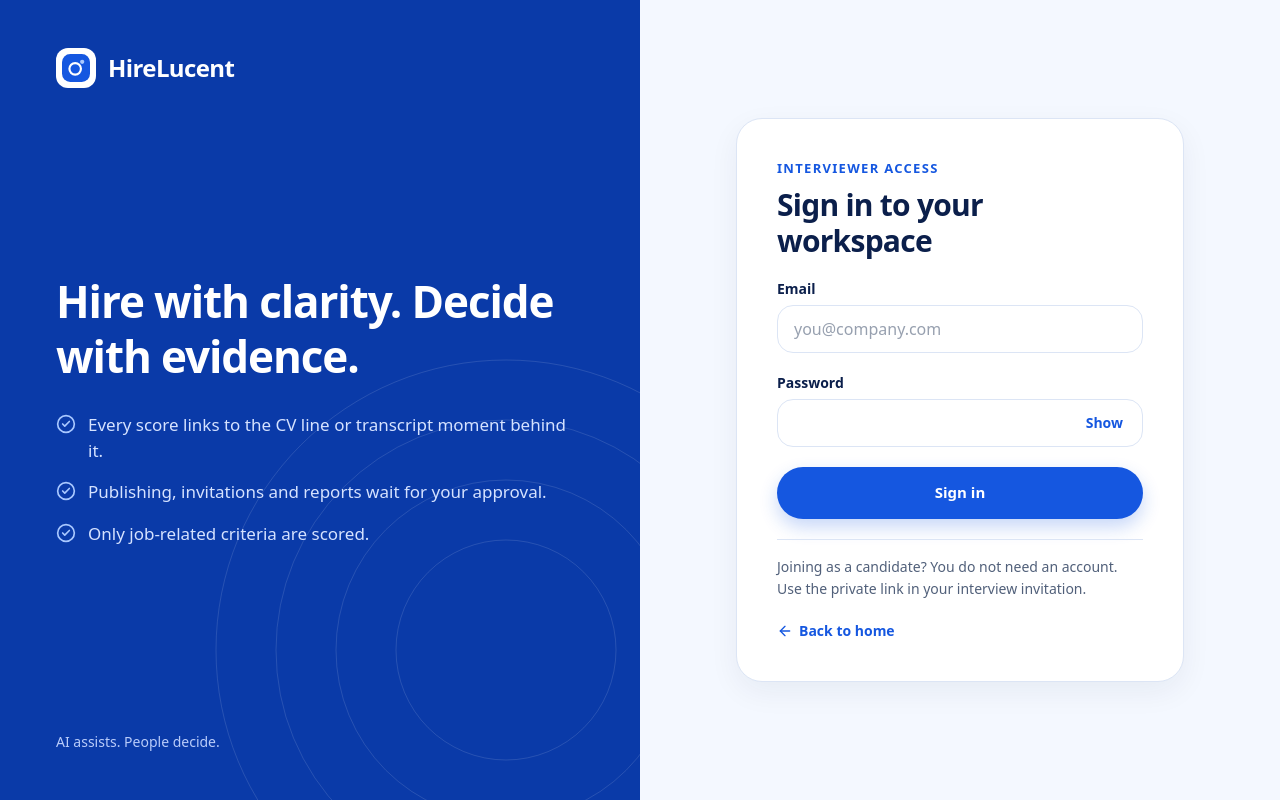
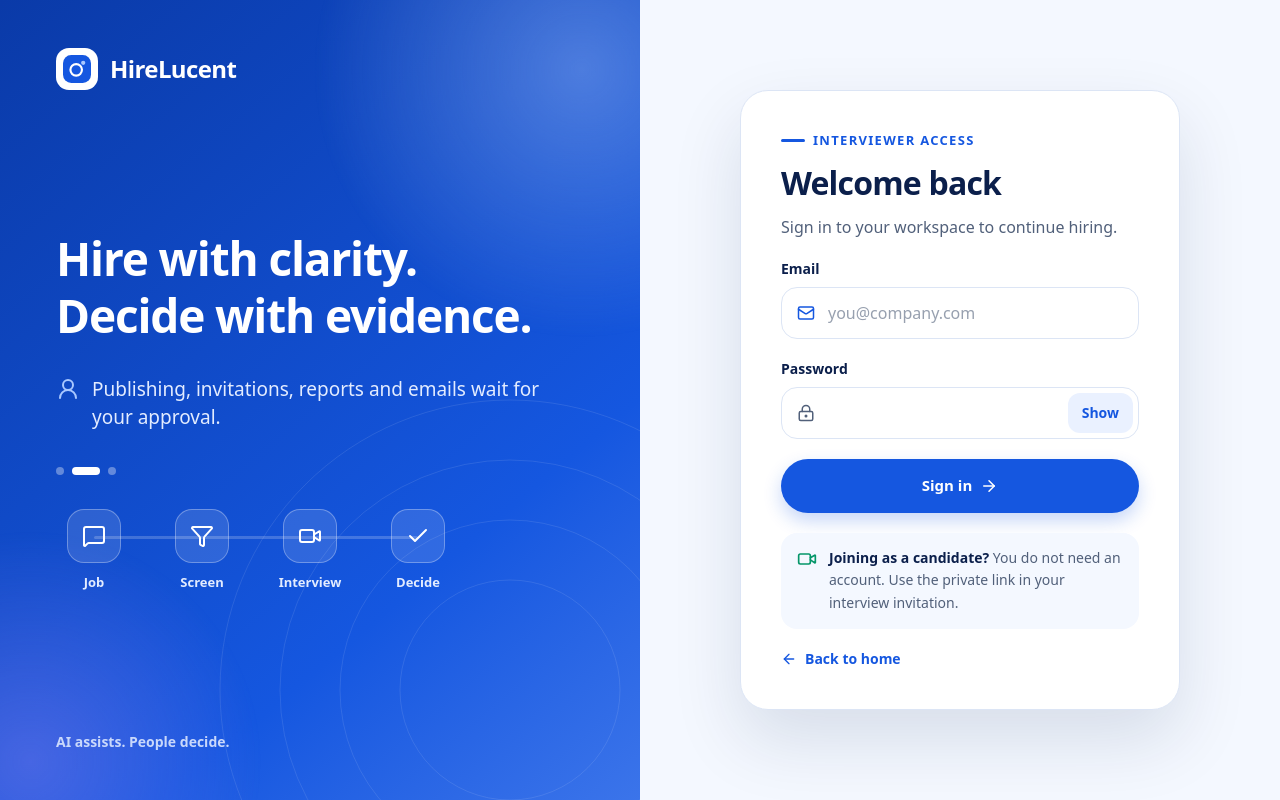
Before and after one commit to farhan065/HireLucent, a React (Vite) app in the folder frontend/: page /login in a window 1280 px wide. Built offline with nearby package versions, Linux system fonts and the light colour scheme.

Commit message:
feat(ui): Refresh the sign-in page
- Add a brand panel with cycling trust points and an animated
  hiring journey

- Restyle the form with field icons, a show/hide password button
  and a note for candidates

- Widen the card and enlarge its text on large screens

Refs #650683

```diff
--- a/frontend/src/pages/LoginPage.jsx
+++ b/frontend/src/pages/LoginPage.jsx
@@ -1,55 +1,135 @@
-import { ArrowLeft, CircleAlert, CircleCheck } from 'lucide-react'
+import {
+  ArrowLeft,
+  ArrowRight,
+  Check,
+  CircleAlert,
+  Filter,
+  Link2,
+  LockKeyhole,
+  Mail,
+  MessageSquare,
+  UserRound,
+  Video,
+} from 'lucide-react'
 import { useState } from 'react'
 import { Link, Navigate, useLocation } from 'react-router'
 import { useAuth } from '../auth/AuthContext.js'
 import Button from '../components/Button.jsx'
 
+// Shown one at a time, each for 4 s of a 12 s cycle.
 const TRUST_POINTS = [
-  'Every score links to the CV line or transcript moment behind it.',
-  'Publishing, invitations and reports wait for your approval.',
-  'Only job-related criteria are scored.',
+  { icon: Link2, text: 'Every score links to the CV line or transcript moment behind it.' },
+  {
+    icon: UserRound,
+    text: 'Publishing, invitations, reports and emails wait for your approval.',
+  },
+  {
+    icon: LockKeyhole,
+    text: 'Only job-related criteria are scored. Raw audio and video are never stored.',
+  },
+]
+
+// The hiring journey: each stage lights up in its own colour in turn.
+const JOURNEY = [
+  { icon: MessageSquare, label: 'Job', color: '#2563eb' },
+  { icon: Filter, label: 'Screen', color: '#7c3aed' },
+  { icon: Video, label: 'Interview', color: '#059669' },
+  { icon: Check, label: 'Decide', color: '#ea580c' },
 ]
 
 const INPUT_CLASS =
-  'h-12 w-full rounded-2xl border-[1.5px] border-line px-4 text-base text-navy placeholder:text-body/60'
+  'h-13 w-full 2xl:h-14 rounded-2xl border-[1.5px] border-line pl-11.5 text-base font-normal text-navy placeholder:text-body/60 focus:border-brand focus:outline-none focus:ring-4 focus:ring-[#dce8ff]'
+
+function delay(seconds) {
+  return { animationDelay: `${seconds}s` }
+}
+
+function TrustPoints() {
+  return (
+    <div className="flex flex-col gap-4">
+      <ul className="relative h-19 motion-reduce:flex motion-reduce:h-auto motion-reduce:flex-col motion-reduce:gap-3">
+        {TRUST_POINTS.map(({ icon: Icon, text }, index) => (
+          <li
+            key={text}
+            className="absolute inset-0 flex animate-tour-panel items-start gap-3 text-[19px] leading-normal text-[#e3ecff] opacity-0 motion-reduce:static motion-reduce:opacity-100"
+            style={delay(index * 4)}
+          >
+            <Icon className="mt-0.5 size-6 shrink-0 text-[#a9c8ff]" aria-hidden="true" />
+            {text}
+          </li>
+        ))}
+      </ul>
+      <div className="flex gap-2 motion-reduce:hidden" aria-hidden="true">
+        {TRUST_POINTS.map((point, index) => (
+          <span
+            key={point.text}
+            className="h-2 w-2 animate-cycle-dot rounded-full bg-white/35"
+            style={delay(index * 4)}
+          />
+        ))}
+      </div>
+    </div>
+  )
+}
+
+function HiringJourney() {
+  return (
+    <div aria-hidden="true" className="relative hidden w-100 justify-between pt-1 sm:flex">
+      <div className="absolute inset-x-9.5 top-7.75 h-0.75 rounded-full bg-white/20" />
+      <div className="absolute inset-x-9.5 top-7.75 h-0.75 animate-journey-track rounded-full bg-linear-to-r from-[#93c5fd] via-[#c4b5fd] via-60% to-[#fdba74]" />
+      <span className="absolute left-7.75 top-6.25 z-2 size-3.75 animate-journey-travel rounded-full bg-white shadow-[0_0_0_5px_rgb(255_255_255/0.25),0_0_18px_#fff]" />
+      {JOURNEY.map(({ icon: Icon, label, color }, index) => (
+        <div key={label} className="relative z-1 flex w-19 flex-col items-center gap-2.5">
+          <span
+            className="flex size-13.5 animate-journey-stage items-center justify-center rounded-[17px] border border-white/30 bg-white/12"
+            style={{ '--stage-color': color, ...delay(index * 2) }}
+          >
+            <Icon className="size-6 text-white" />
+          </span>
+          <span className="text-[13px] font-bold text-[#e3ecff]">{label}</span>
+        </div>
+      ))}
+    </div>
+  )
+}
 
 function BrandPanel() {
   return (
-    <section className="relative flex flex-1 basis-120 flex-col justify-between gap-12 overflow-hidden bg-royal px-8 py-10 md:px-14 md:py-12">
-      {/* Decorative light rings. */}
-      <svg
-        viewBox="0 0 620 620"
+    <section className="relative flex flex-1 basis-120 flex-col justify-between gap-12 overflow-hidden bg-linear-140 from-royal via-brand via-70% to-[#3b74ea] px-8 py-10 md:px-14 md:py-12">
+      {/* Soft light drifting behind the content, and light rings. */}
+      <div
         aria-hidden="true"
-        className="absolute -bottom-40 -right-44 w-155"
-      >
-        <g fill="none" stroke="#fff" strokeOpacity="0.12">
+        className="absolute -right-40 -top-40 size-130 animate-glow-drift rounded-full bg-[radial-gradient(circle,rgb(169_200_255/0.4)_0%,transparent_66%)]"
+      />
+      <div
+        aria-hidden="true"
+        className="absolute -bottom-42 -left-42 size-115 animate-glow-drift-back rounded-full bg-[radial-gradient(circle,rgb(167_139_250/0.35)_0%,transparent_66%)]"
+      />
+      <svg viewBox="0 0 620 620" aria-hidden="true" className="absolute -bottom-50 -right-45 w-155">
+        <g fill="none" stroke="#fff" strokeOpacity="0.1">
           {[110, 170, 230, 290].map((radius) => (
             <circle key={radius} cx="310" cy="310" r={radius} />
           ))}
         </g>
       </svg>
       <Link to="/" className="relative flex items-center gap-3" aria-label="HireLucent home">
-        <span className="flex size-10 items-center justify-center rounded-xl bg-white">
+        <span className="flex size-10.5 items-center justify-center rounded-[13px] bg-white">
           <img src="/favicon.svg" alt="" className="size-7" />
         </span>
         <span className="font-display text-2xl font-extrabold tracking-tight text-white">
           HireLucent
         </span>
       </Link>
-      <div className="relative flex max-w-lg flex-col gap-7">
-        <p className="font-display text-3xl font-extrabold leading-tight tracking-tight text-white md:text-[44px]">
-          Hire with clarity. Decide with evidence.
+      <div className="relative flex max-w-lg flex-col gap-7.5">
+        <p className="animate-rise-up font-display text-3xl font-extrabold leading-tight tracking-tight text-white md:text-[46px]">
+          Hire with clarity.
+          <br />
+          Decide with evidence.
         </p>
-        <ul className="flex flex-col gap-4 text-[17px] leading-normal text-[#d5e2ff]">
-          {TRUST_POINTS.map((point) => (
-            <li key={point} className="flex items-start gap-3">
-              <CircleCheck className="mt-0.5 size-5 shrink-0 text-[#a9c8ff]" aria-hidden="true" />
-              {point}
-            </li>
-          ))}
-        </ul>
+        <TrustPoints />
+        <HiringJourney />
       </div>
-      <p className="relative text-sm text-[#b9ccfa]">AI assists. People decide.</p>
+      <p className="relative text-sm font-semibold text-[#c9d8fb]">AI assists. People decide.</p>
     </section>
   )
 }
@@ -84,27 +164,34 @@ export default function LoginPage() {
       <main className="flex flex-1 basis-120 items-center justify-center px-6 py-12">
         <form
           onSubmit={handleSubmit}
-          className="flex w-full max-w-md flex-col gap-5 rounded-[26px] border border-line bg-white p-8 shadow-card md:p-10"
+          className="flex w-full max-w-110 animate-rise-up flex-col gap-5 rounded-[28px] border border-line bg-white p-8 shadow-[0_30px_70px_rgb(11_31_75/0.12)] md:p-10 2xl:max-w-130 2xl:gap-6 2xl:p-12"
+          style={delay(0.15)}
         >
           <div className="flex flex-col gap-2">
-            <span className="text-[13px] font-semibold uppercase tracking-widest text-brand">
+            <span className="inline-flex items-center gap-2 text-[13px] font-bold uppercase tracking-widest text-brand">
+              <span className="h-0.75 w-6 rounded-full bg-brand" aria-hidden="true" />
               Interviewer access
             </span>
-            <h1 className="text-3xl font-extrabold tracking-tight">Sign in to your workspace</h1>
+            <h1 className="text-[32px] font-extrabold tracking-tight 2xl:text-[38px]">
+              Welcome back
+            </h1>
+            <p className="text-base">Sign in to your workspace to continue hiring.</p>
           </div>
 
           {errorMessage && (
             <p
               role="alert"
-              className="flex items-center gap-2.5 rounded-2xl bg-danger-soft px-4 py-3.5 text-[15px] font-semibold text-danger"
+              className="flex animate-shake items-center gap-2.5 rounded-2xl bg-danger-soft px-4 py-3.5 text-[15px] font-semibold text-danger"
             >
               <CircleAlert className="size-5 shrink-0" aria-hidden="true" />
               {errorMessage}
             </p>
           )}
 
-          <label className="flex flex-col gap-1.5 text-sm font-semibold text-navy">
+          <label className="flex flex-col gap-2 text-sm font-bold text-navy">
             Email
+            <span className="relative flex items-center">
+              <Mail className="absolute left-4 size-4.5 text-brand" aria-hidden="true" />
               <input
                 type="email"
                 required
@@ -112,43 +199,54 @@ export default function LoginPage() {
                 placeholder="you@company.com"
                 value={email}
                 onChange={(event) => setEmail(event.target.value)}
-              className={`${INPUT_CLASS} font-normal`}
+                className={INPUT_CLASS}
               />
+            </span>
           </label>
 
-          <label className="flex flex-col gap-1.5 text-sm font-semibold text-navy">
+          <label className="flex flex-col gap-2 text-sm font-bold text-navy">
             Password
-            <span className="relative">
+            <span className="relative flex items-center">
+              <LockKeyhole className="absolute left-4 size-4.5 text-body" aria-hidden="true" />
               <input
                 type={showPassword ? 'text' : 'password'}
                 required
                 autoComplete="current-password"
                 value={password}
                 onChange={(event) => setPassword(event.target.value)}
-                className={`${INPUT_CLASS} pr-20 font-normal`}
+                className={`${INPUT_CLASS} pr-21`}
               />
               <button
                 type="button"
                 aria-pressed={showPassword}
                 onClick={() => setShowPassword((shown) => !shown)}
-                className="absolute right-1.5 top-1 h-10 rounded-xl px-3.5 text-sm font-semibold text-brand hover:bg-tint"
+                className="absolute right-1.5 h-10 rounded-xl bg-tint px-3.5 text-sm font-bold text-brand hover:bg-lavender"
               >
                 {showPassword ? 'Hide' : 'Show'}
               </button>
             </span>
           </label>
 
-          <Button type="submit" disabled={isSubmitting} className="min-h-13">
-            {isSubmitting ? 'Signing in…' : 'Sign in'}
+          <Button type="submit" disabled={isSubmitting} className="min-h-13.5 text-base">
+            {isSubmitting ? (
+              'Signing in…'
+            ) : (
+              <>
+                Sign in <ArrowRight className="size-4.5" aria-hidden="true" />
+              </>
+            )}
           </Button>
 
-          <p className="border-t border-line pt-4 text-sm leading-relaxed">
-            Joining as a candidate? You do not need an account. Use the private link in your
-            interview invitation.
+          <div className="flex items-start gap-3 rounded-2xl bg-mist px-4 py-3.5">
+            <Video className="mt-0.5 size-5 shrink-0 text-[#059669]" aria-hidden="true" />
+            <p className="text-sm leading-relaxed">
+              <b className="text-navy">Joining as a candidate?</b> You do not need an account. Use
+              the private link in your interview invitation.
             </p>
+          </div>
           <Link
             to="/"
-            className="inline-flex items-center gap-1.5 text-sm font-semibold text-brand hover:text-brand-dark"
+            className="inline-flex items-center gap-2 self-start text-sm font-bold text-brand hover:text-brand-dark"
           >
             <ArrowLeft className="size-4" aria-hidden="true" /> Back to home
           </Link>
```
Lines whose indentation alone changed are shown as unchanged.
